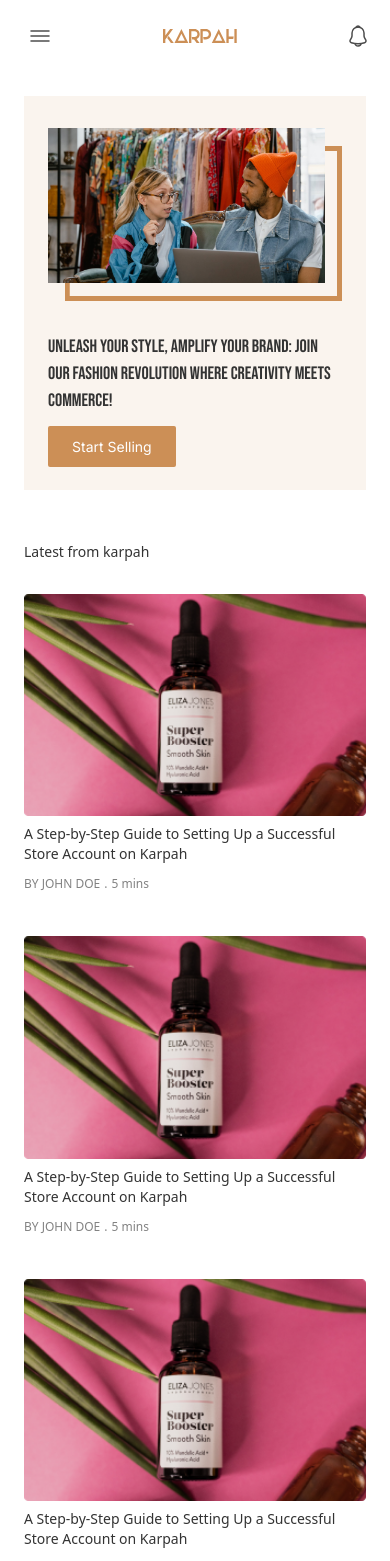
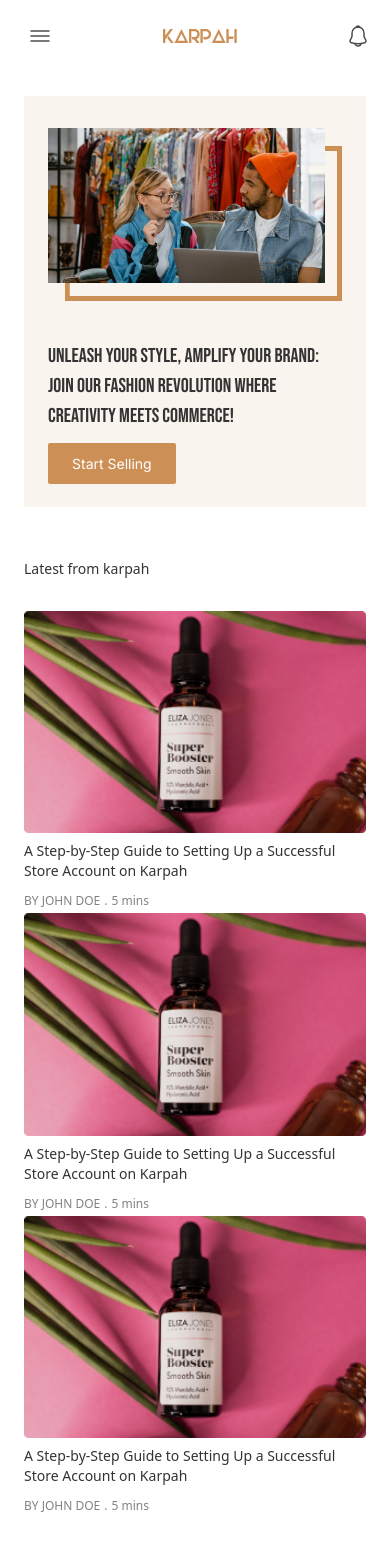
Before and after one commit to Karpah-github/web, a Vue app in the folder frontend/: page / in a window 390 px wide. Shown: the top 1561 px of the page. Built offline with nearby package versions, Linux system fonts and the light colour scheme; what @ckeditor/ckeditor5-vue would draw is missing.

Commit message:
ft: checked page responsiveness

```diff
--- a/frontend/src/components/Blog/PostCard.vue
+++ b/frontend/src/components/Blog/PostCard.vue
@@ -4,7 +4,7 @@ const props = defineProps(["title", "author", "img", "readTime"]);
 </script>
 
 <template>
-  <div class="md:w-[300px]">
+  <div class="">
     <div class="">
       <img class="w-full" src="../../assets/blog-img.png" alt="" />
     </div>
--- a/frontend/src/components/Shop/ShopCard.vue
+++ b/frontend/src/components/Shop/ShopCard.vue
@@ -4,7 +4,7 @@ const props = defineProps(["name", "brand", "img", "readTime"]);
 </script>
 
 <template>
-  <div class="md:w-[300px] border border-[#ECECEC] p-4">
+  <div class="border border-[#ECECEC] p-4">
     <div class="">
       <img class="w-full" src="../../assets/sellerAvatar.png" alt="" />
     </div>
--- a/frontend/src/views/HomeView.vue
+++ b/frontend/src/views/HomeView.vue
@@ -56,9 +56,9 @@ const shopContent = ref<Array<any>>([
 <template>
   <div class="p-6 md:py-10 md:px-8">
     <div
-      class="flex justify-between gap-8 bg-[#FAF4EE] items-center px-6 py-8 flex-col-reverse md:flex-row"
+      class="flex flex-wrap lg:flex-nowrap justify-between gap-10 bg-[#FAF4EE] items-center px-6 py-8 flex-col-reverse md:flex-row"
     >
-      <div class="md:w-6/12">
+      <div class="lg:w-6/12">
         <h3 class="home-heading text-dark mb-5">
           Unleash Your Style, Amplify Your Brand: Join Our Fashion Revolution
           Where Creativity Meets Commerce!
@@ -70,7 +70,7 @@ const shopContent = ref<Array<any>>([
           Start Selling
         </router-link>
       </div>
-      <div class="md:w-6/12">
+      <div class="lg:w-6/12 w-full">
         <img class="w-full" src="../assets/home-img.png" alt="" />
       </div>
     </div>
@@ -79,8 +79,8 @@ const shopContent = ref<Array<any>>([
         <p class="text-sm font-medium">Latest from karpah</p>
         <!-- <button class="text-sm">Show all</button> -->
       </div>
-      <div class="flex gap-10 flex-wrap">
-        <div v-for="post in blogContent" :key="post.id">
+      <div class="md:flex gap-5">
+        <div class="md:w-[33%]" v-for="post in blogContent" :key="post.id">
           <PostCard
             :title="post.title"
             :author="post.author"
@@ -94,8 +94,8 @@ const shopContent = ref<Array<any>>([
       <div class="flex py-8 justify-between text-dark items-center">
         <p class="text-sm font-medium">Get inspired by top sellers</p>
       </div>
-      <div class="flex gap-10 flex-wrap">
-        <div v-for="shop in shopContent" :key="shop.id">
+      <div class="md:flex gap-5">
+        <div class="md:w-[33%]" v-for="shop in shopContent" :key="shop.id">
           <shopCard :name="shop.name" :brand="shop.brandName" />
         </div>
       </div>
@@ -110,7 +110,7 @@ const shopContent = ref<Array<any>>([
   font-style: normal;
   font-weight: 400;
   @include sm {
-    font-size: 18px;
+    font-size: 20px;
   }
 }
 </style>
```
